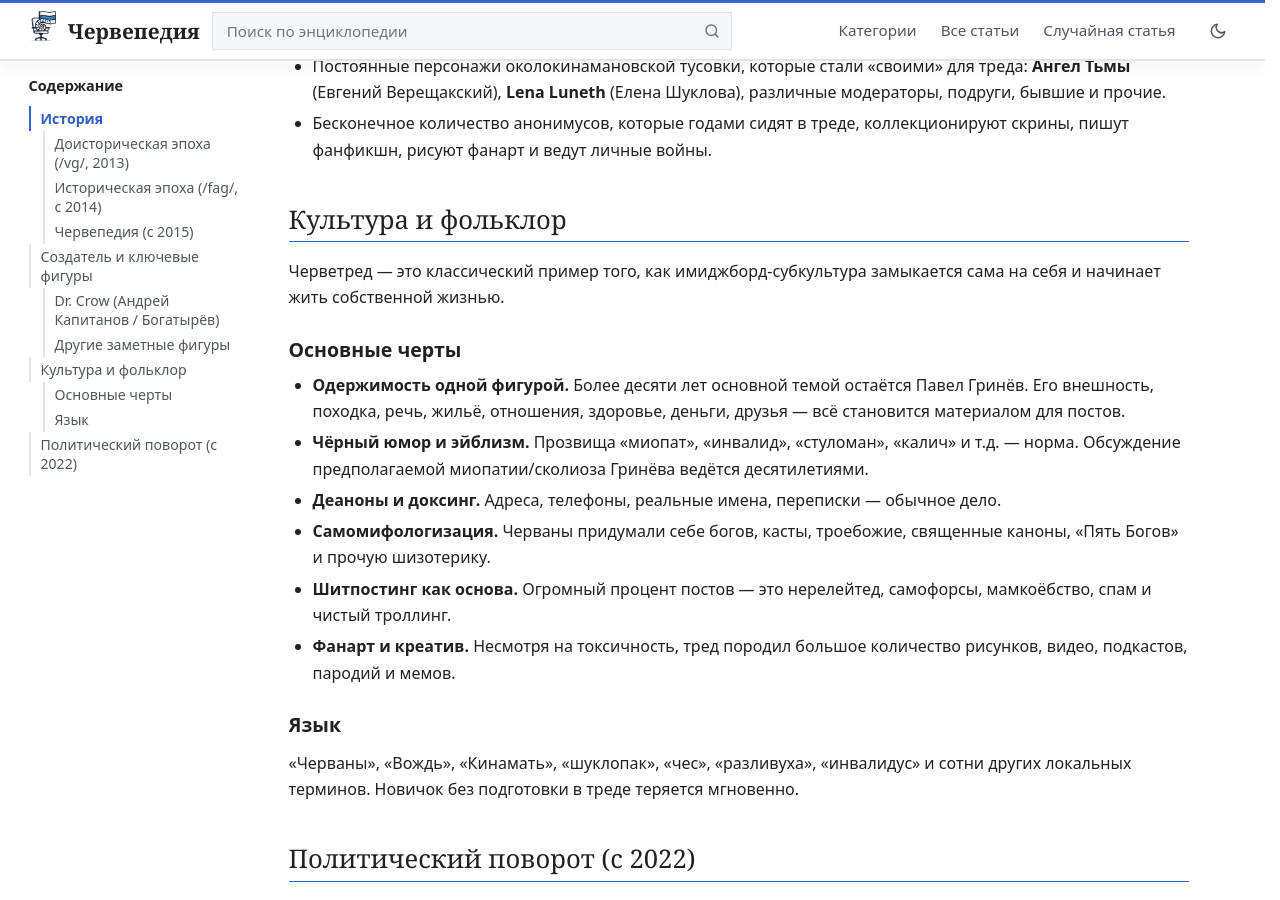
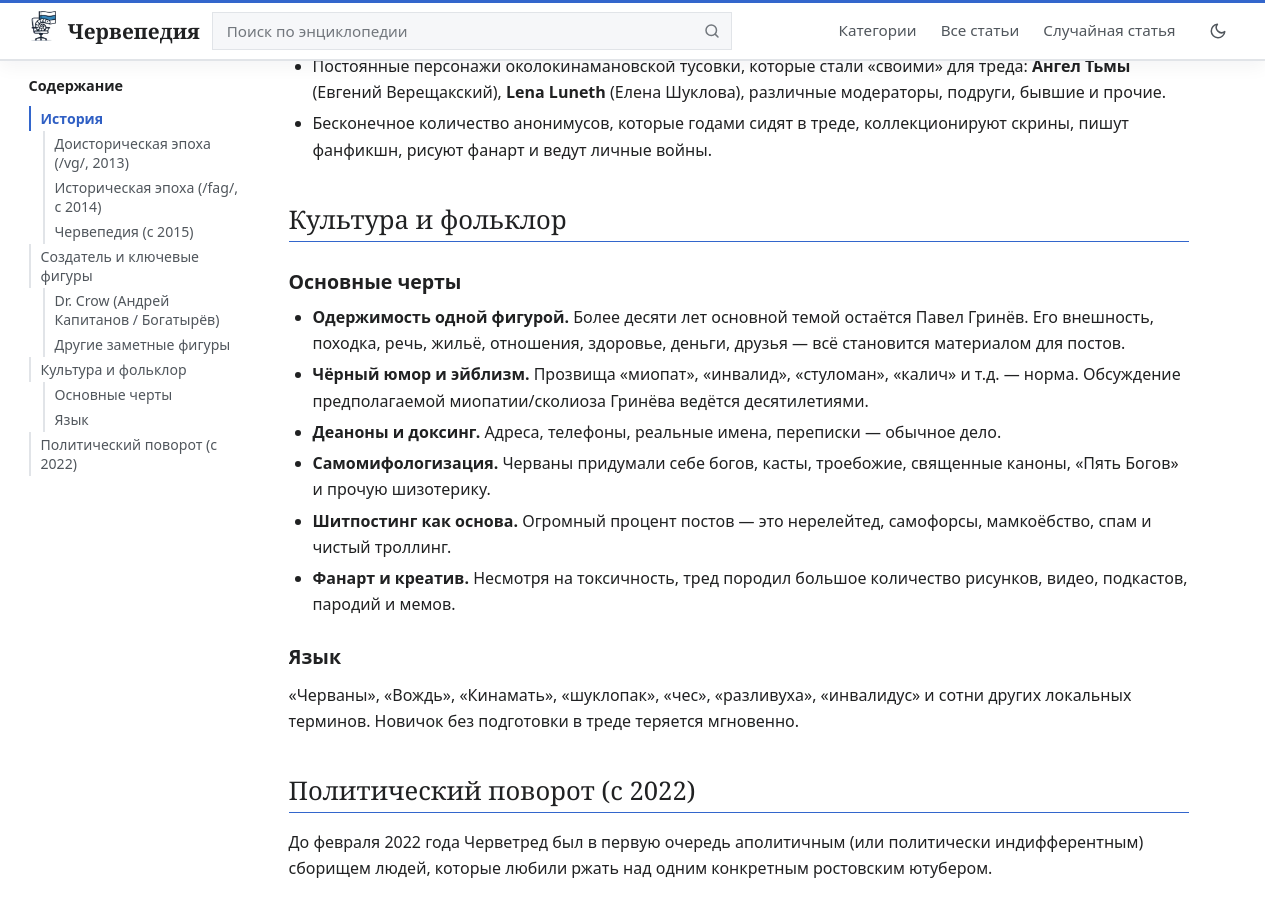
Before and after one commit to cherwepedia/cherwepedia.github.io, a Jekyll site: the page built from _posts/2025-11-17-chervetred.md, in a window 1280 px wide and 900 px high, scrolled down 1846 px. Built offline with Jekyll 4.4.1, drawn with Linux system fonts in a browser that asks for light colours; a script that is not in the unit is left out.

Commit message:
Update 2025-11-17-chervetred.md

```diff
--- a/_posts/2025-11-17-chervetred.md
+++ b/_posts/2025-11-17-chervetred.md
@@ -68,8 +68,6 @@ infobox:
 
 ## Культура и фольклор
 
-Черветред — это классический пример того, как имиджборд-субкультура замыкается сама на себя и начинает жить собственной жизнью.
-
 ### Основные черты
 
 - **Одержимость одной фигурой.** Более десяти лет основной темой остаётся Павел Гринёв. Его внешность, походка, речь, жильё, отношения, здоровье, деньги, друзья — всё становится материалом для постов.
```
